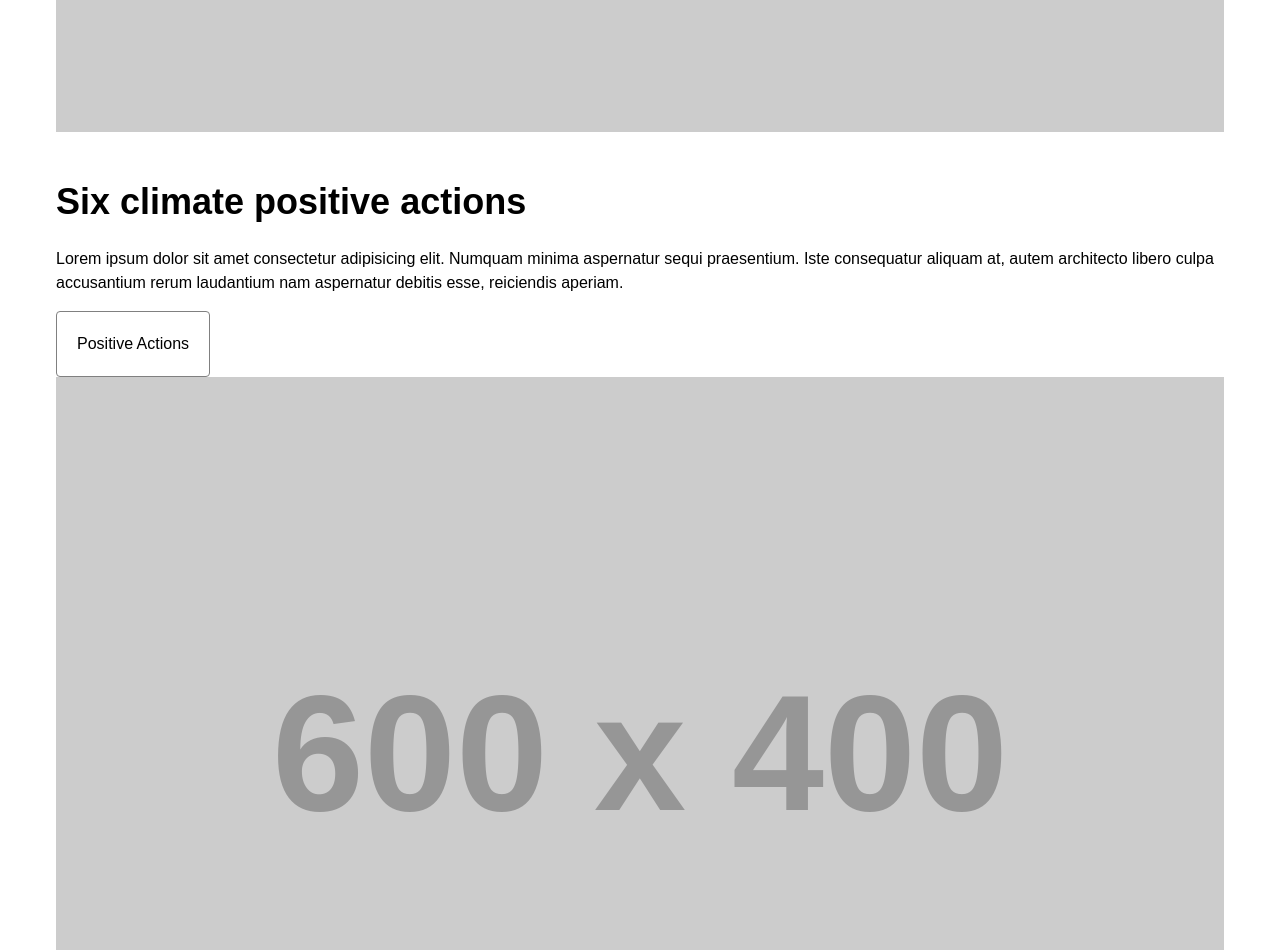
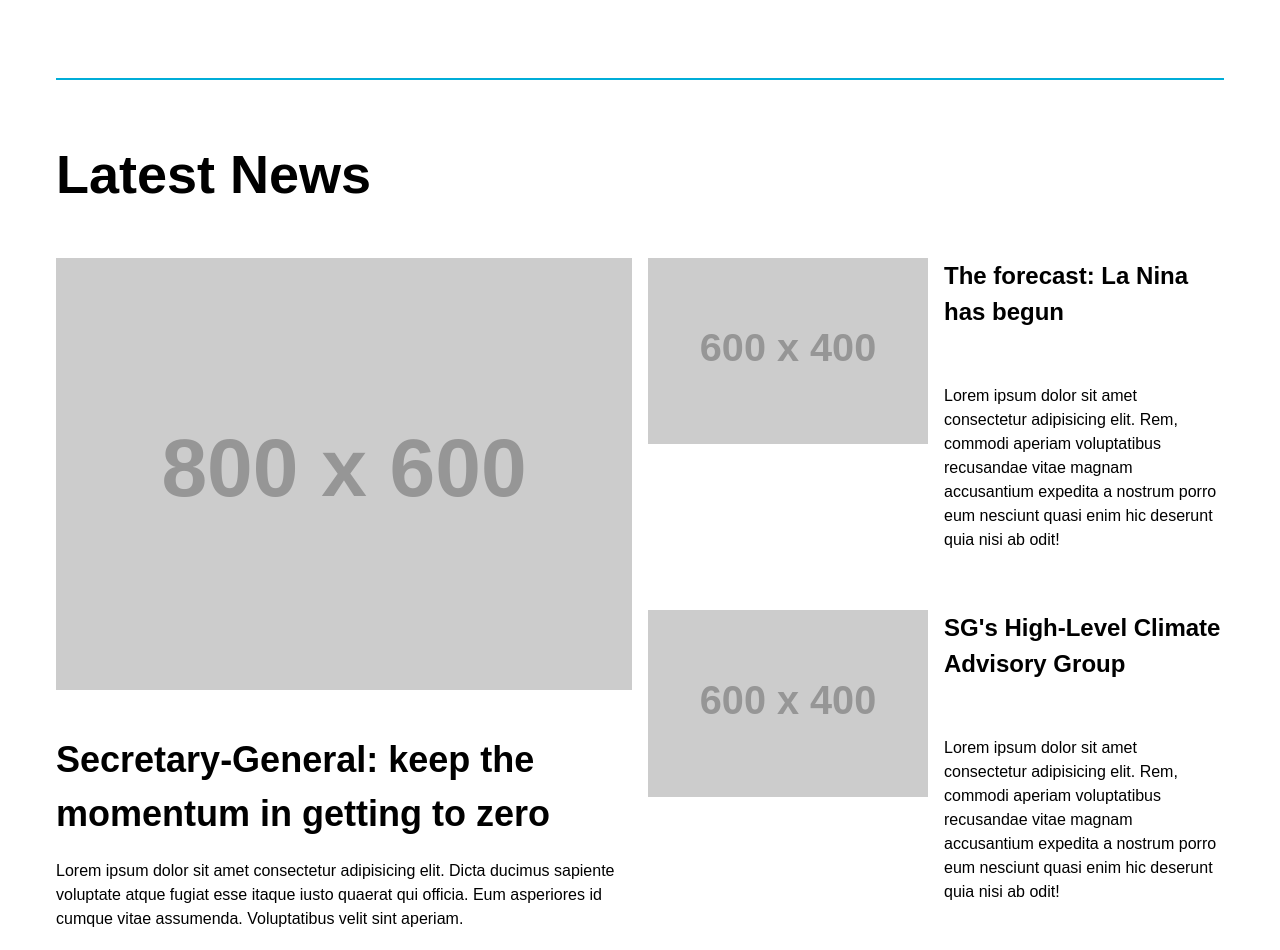
Before and after one commit to hsia0003/hsia0003, a plain HTML site: page week11/climate-action.html in a window 1280 px wide. Shown: the part 1521-2471 px from the top of the page. Drawn offline with Linux system fonts and the light colour scheme; placeholder pictures from the web are drawn by us.

Commit message:
adds file

```diff
--- a/week11/css/main.css
+++ b/week11/css/main.css
@@ -300,6 +300,30 @@
   text-align: right;
 }
 
+
+/* ---------------------------
+    Climate Page Styles
+------------------------------ */
+.card {
+  border: 1px solid #00ADD8;
+  border-radius: 4px;
+  margin-bottom: 1em;
+}
+
+.card .info {
+  padding: 1em;
+}
+
+.card h3 {
+  margin-top: 0;
+}
+
+/* news section */
+.news {
+  border-top: 2px solid #00ADD8;
+  margin-top: 4em;
+}
+
 /* -------------------------------
         Desktop Styles
 ---------------------------------- */
@@ -360,4 +384,49 @@
   .actions-list li {
     max-width: 20%;
   }
+
+  /* -----------------------
+      Climate Action Page
+  ------------------------- */
+  .cards {
+    display: grid;
+    grid-template-columns: repeat(3, 1fr);
+    column-gap: 1em;
+  }
+
+  /* -------- News Section -------- */
+  .news {
+    display: grid;
+    grid-template-columns: repeat(2, 1fr);
+    grid-template-rows: repeat(3, auto);
+    grid-template-areas:
+      "head head"
+      "left right1"
+      "left right2"
+    ;
+    gap: 1em;
+  }
+
+  .news h2 {
+    grid-area: head;
+  }
+
+  .news .left {
+    grid-area: left;
+  }
+
+  .news .right {
+    display: grid;
+    grid-template-columns: 1fr 1fr;
+    column-gap: 1em;
+  }
+
+  .news .right img {
+    grid-row: 1 / 3;
+  }
+
+  .news .right h3 {
+    margin-top: 0;
+    font-size: 1.5rem;
+  }
 }
```
Also changed, not shown: week11/index.html (+8 -24 lines).
